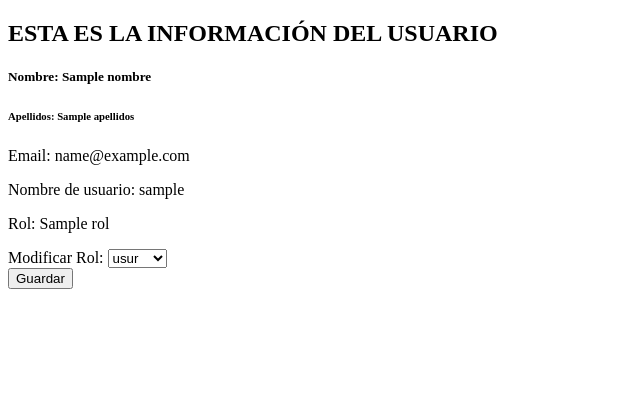
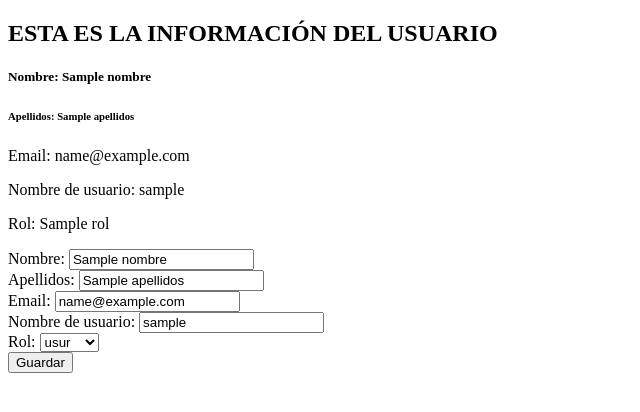
Before and after one commit to LuciaRol/blog_mvc, a PHP site: the page made by Views/Blog/mostrarUsuario.php in a window 1280 px wide. Shown: the top 412 px of the page, without its empty margins (0-640 px from the left). Run offline with PHP 8.4, Linux system fonts and the light colour scheme; the template is opened without the code that fills it: most values are stand-ins (such as "Sample title", 1, 10 or a date in 2020); some libraries are stand-ins or nearby versions.

Commit message:
el usuario puede modificar su info

```diff
--- a/Services/UsuariosService.php
+++ b/Services/UsuariosService.php
@@ -33,9 +33,8 @@
         }
 
 
-
-        public function actualizarRol(string $username, string $nuevoRol): ?string {
-            return $this->userRepository->actualizarRol($username, $nuevoRol);
+        public function actualizarUsuario(string $username, string $nombre, string $apellidos, string $email, string $nuevoRol): ?string {
+            return $this->userRepository->actualizarUsuario($username, $nombre, $apellidos, $email, $nuevoRol);
         }
 
     }
--- a/Views/Blog/mostrarUsuario.php
+++ b/Views/Blog/mostrarUsuario.php
@@ -20,16 +20,31 @@
                     <p class="card-text">Nombre de usuario: <?php echo htmlspecialchars($username); ?></p>
                     <p class="card-text">Rol: <?php echo htmlspecialchars($rol); ?></p>
 
-                    <form  action="<?= BASE_URL ?>?controller=Blog&action=actualizarRol" method="post">
+                    <form action="<?= BASE_URL ?>?controller=Blog&action=actualizarUsuario" method="post">
                         <div class="mb-3">
-                            <label for="rol" class="form-label">Modificar Rol:</label>
+                            <label for="nombre" class="form-label">Nombre:</label>
+                            <input type="text" class="form-control" id="nombre" name="nombre" value="<?php echo htmlspecialchars($nombre); ?>">
+                        </div>
+                        <div class="mb-3">
+                            <label for="apellidos" class="form-label">Apellidos:</label>
+                            <input type="text" class="form-control" id="apellidos" name="apellidos" value="<?php echo htmlspecialchars($apellidos); ?>">
+                        </div>
+                        <div class="mb-3">
+                            <label for="email" class="form-label">Email:</label>
+                            <input type="email" class="form-control" id="email" name="email" value="<?php echo htmlspecialchars($email); ?>">
+                        </div>
+                        <div class="mb-3">
+                            <label for="username" class="form-label">Nombre de usuario:</label>
+                            <input type="text" class="form-control" id="username" name="username" value="<?php echo htmlspecialchars($username); ?>">
+                        </div>
+                        <div class="mb-3">
+                            <label for="rol" class="form-label">Rol:</label>
                             <select class="form-select" id="rol" name="rol">
                                 <option value="usur" <?php if ($rol == 'usur') echo 'selected'; ?>>usur</option>
                                 <option value="admin" <?php if ($rol == 'admin') echo 'selected'; ?>>admin</option>
                             </select>
                         </div>
-                        <input type="hidden" name="username" value="<?php echo htmlspecialchars($username); ?>">
-                        <button type="submit" class="btn btn-primary">Guardar</button>
+                        <input type="submit" class="btn btn-primary" value="Guardar">
                     </form>
 
                 </div>
```
Also changed, not shown: Controllers/BlogController.php (+7 -4 lines), Repositories/UsuariosRepository.php (+10 -6 lines).
